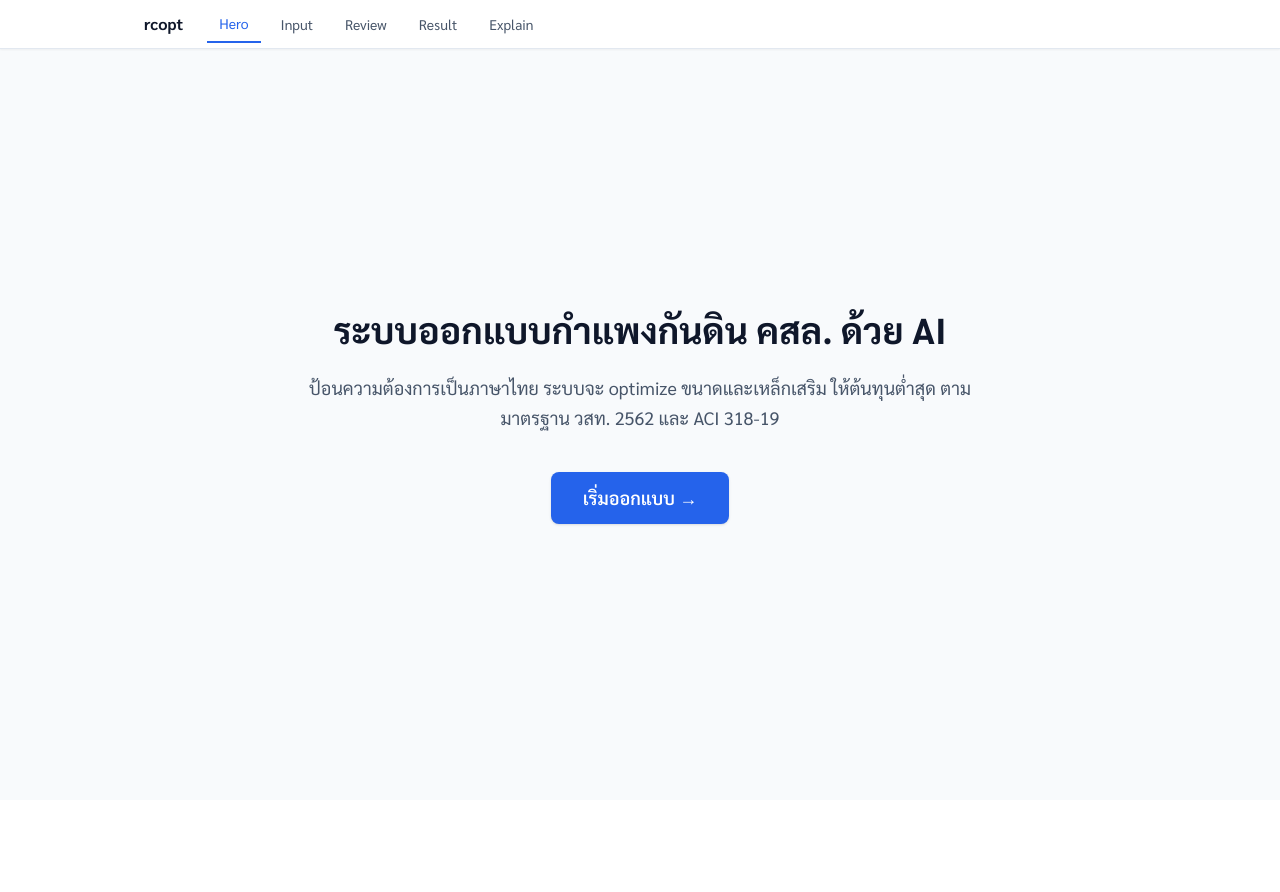
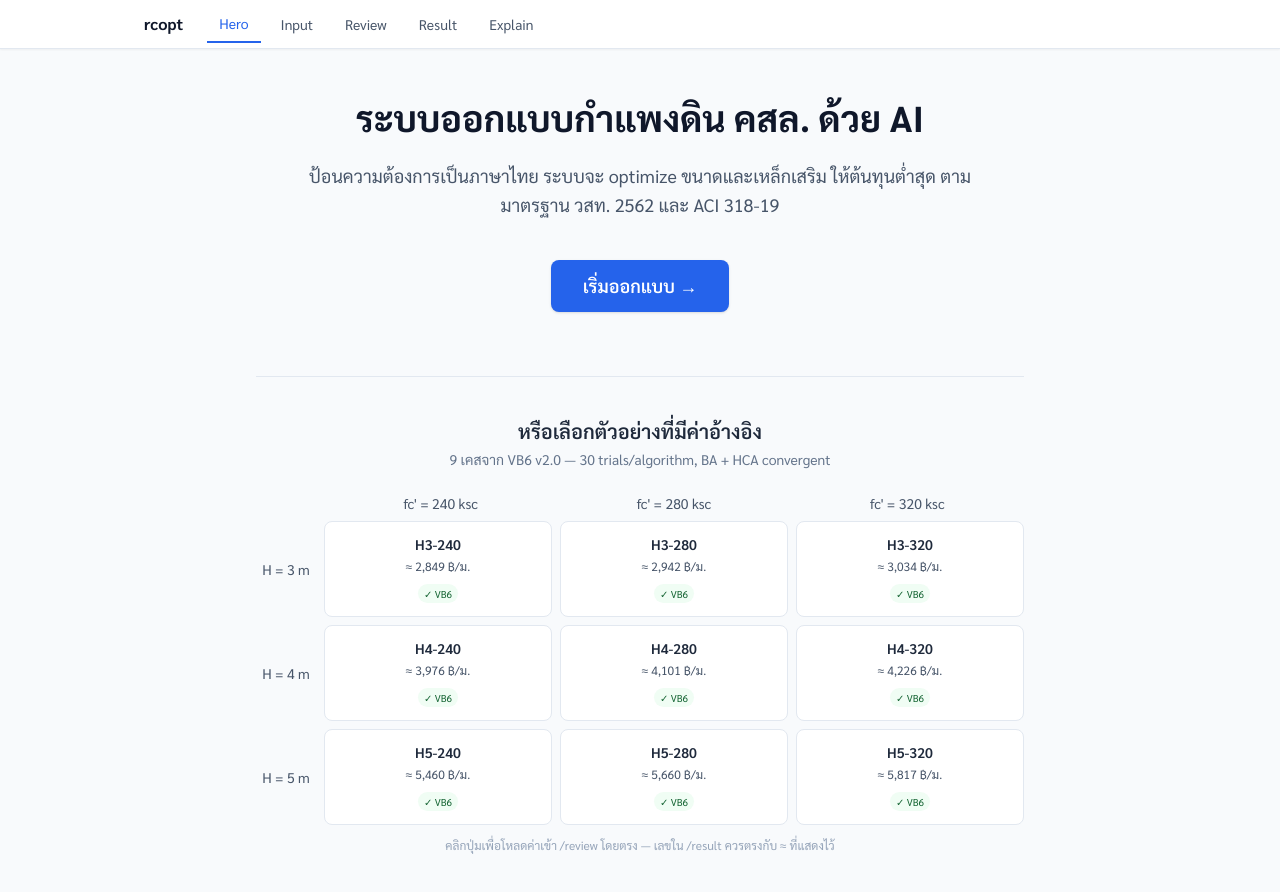
Before and after one commit to dohcivil-ui/rc-rt-optimize, a React (Vite) app in the folder web/: page / in a window 1280 px wide. Shown: the top 892 px of the page. Before the commit the page ends 800 px from the top, so only its background shows below. Built offline with nearby package versions, Linux system fonts and the light colour scheme.

Commit message:
Day 9.5: preset 3x3 buttons on HeroPage for H x fc demo cases

```diff
--- a/web/src/data/cases.js
+++ b/web/src/data/cases.js
@@ -43,3 +43,18 @@ export var CASE_STUDIES = {
   'H5-280': makeCase(5, 280),
   'H5-320': makeCase(5, 320)
 };
+
+// Day 9.5: VB6 reference optimum cost (baht/m) for each preset
+// Source: backend/out/comparison/comparison_results.json (n=30 trials/algorithm)
+// Both BA and HCA converged to the same cost across all trials.
+export var REFERENCE_COSTS = {
+  'H3-240': 2849,
+  'H3-280': 2942,
+  'H3-320': 3034,
+  'H4-240': 3976,
+  'H4-280': 4101,
+  'H4-320': 4226,
+  'H5-240': 5460,
+  'H5-280': 5660,
+  'H5-320': 5817
+};
--- a/web/src/pages/HeroPage.jsx
+++ b/web/src/pages/HeroPage.jsx
@@ -1,19 +1,30 @@
 import { useNavigate } from 'react-router-dom';
+import { CASE_STUDIES, REFERENCE_COSTS } from '../data/cases';
+
+var H_VALUES = [3, 4, 5];
+var FC_VALUES = [240, 280, 320];
 
 function HeroPage() {
   var navigate = useNavigate();
-
 
   // CTA: start design -> /input
   var handleStart = function () {
     navigate('/input');
   };
 
+  // Day 9.5: direct preset injection -> /review (skip /input mount)
+  function handlePreset(caseKey) {
+    var preset = CASE_STUDIES[caseKey];
+    if (preset) {
+      navigate('/review', { state: preset });
+    }
+  }
+
   return (
-    <div className='min-h-[calc(100vh-65px)] flex items-center justify-center px-4'>
+    <div className='min-h-[calc(100vh-65px)] flex flex-col items-center justify-start px-4 py-12'>
       <div className='max-w-2xl text-center'>
         <h1 className='text-4xl font-bold text-slate-900 mb-6'>
-          ระบบออกแบบกำแพงกันดิน คสล. ด้วย AI
+          ระบบออกแบบกำแพงดิน คสล. ด้วย AI
         </h1>
         <p className='text-lg text-slate-600 mb-10 leading-relaxed'>
           ป้อนความต้องการเป็นภาษาไทย ระบบจะ optimize ขนาดและเหล็กเสริม
@@ -26,6 +37,62 @@ function HeroPage() {
           เริ่มออกแบบ →
         </button>
       </div>
+
+      {/* Day 9.5: Preset 3x3 grid */}
+      <div className='max-w-3xl w-full mt-16 pt-10 border-t border-slate-200'>
+        <div className='text-center mb-6'>
+          <h2 className='text-xl font-semibold text-slate-800 mb-1'>
+            หรือเลือกตัวอย่างที่มีค่าอ้างอิง
+          </h2>
+          <p className='text-sm text-slate-500'>
+            9 เคสจาก VB6 v2.0 — 30 trials/algorithm, BA + HCA convergent
+          </p>
+        </div>
+
+        <div className='grid grid-cols-[60px_repeat(3,1fr)] gap-2 mb-2 px-1'>
+          <div></div>
+          {FC_VALUES.map(function (fc) {
+            return (
+              <div key={fc} className='text-sm font-medium text-slate-600 text-center'>
+                fc&apos; = {fc} ksc
+              </div>
+            );
+          })}
+        </div>
+
+        {H_VALUES.map(function (H) {
+          return (
+            <div key={H} className='grid grid-cols-[60px_repeat(3,1fr)] gap-2 mb-2 items-stretch'>
+              <div className='flex items-center justify-center text-sm font-medium text-slate-600'>
+                H = {H} m
+              </div>
+              {FC_VALUES.map(function (fc) {
+                var key = 'H' + H + '-' + fc;
+                var cost = REFERENCE_COSTS[key];
+                return (
+                  <button
+                    key={key}
+                    onClick={function () { handlePreset(key); }}
+                    className='py-3 px-2 bg-white border border-slate-200 rounded-lg hover:border-blue-400 hover:bg-blue-50 transition-colors text-center'
+                  >
+                    <div className='text-sm font-semibold text-slate-800 mb-1'>{key}</div>
+                    <div className='text-xs text-slate-600 mb-1.5'>
+                      &asymp; {cost.toLocaleString()} ฿/ม.
+                    </div>
+                    <div className='inline-block text-[10px] px-1.5 py-0.5 bg-green-50 text-green-800 rounded-full'>
+                      &#10003; VB6
+                    </div>
+                  </button>
+                );
+              })}
+            </div>
+          );
+        })}
+
+        <p className='text-xs text-slate-400 text-center mt-3'>
+          คลิกปุ่มเพื่อโหลดค่าเข้า /review โดยตรง — เลขใน /result ควรตรงกับ &asymp; ที่แสดงไว้
+        </p>
+      </div>
     </div>
   );
 }
```
